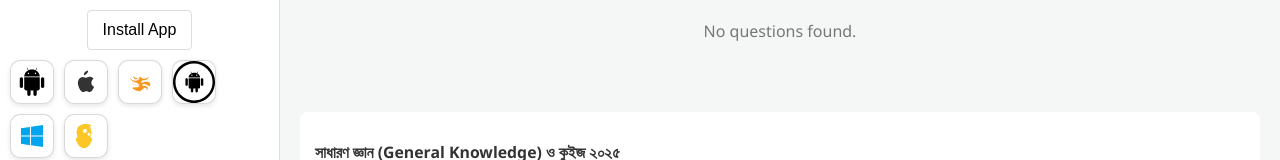
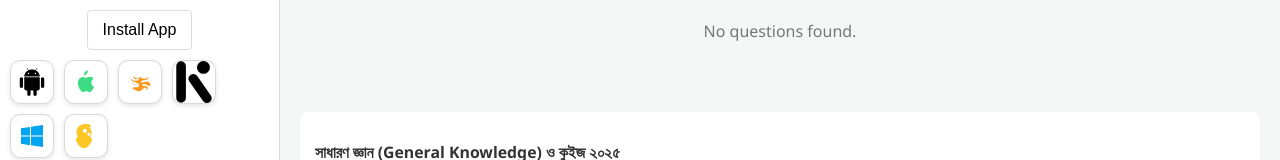
Before and after one commit to shifat100/daily-gk, a plain HTML site: page index.html in a window 1280 px wide. Shown: the part 178-338 px from the top of the page. Drawn offline with Linux system fonts and the light colour scheme; no server answers.

Commit message:
Update index.html

```diff
--- a/index.html
+++ b/index.html
@@ -101,7 +101,7 @@
 
     <!-- 2. iOS (iPhone/iPad) -->
     <a href="https://apps.apple.com/app-id" target="_blank" title="Download on App Store" style="display: flex; justify-content: center; align-items: center; width: 44px; height: 44px; background: rgba(255,255,255,0.1); border: 1px solid rgba(128,128,128,0.3); border-radius: 10px; text-decoration: none; color: #333; box-shadow: 0 2px 5px rgba(0,0,0,0.1);">
-        <svg style="width: 24px; height: 24px; fill: currentColor;" viewBox="0 0 24 24" xmlns="http://www.w3.org/2000/svg">
+        <svg style="width: 24px; height: 24px; fill: #3DDC84" viewBox="0 0 24 24" xmlns="http://www.w3.org/2000/svg">
             <path d="M18.71 19.5c-.83 1.24-1.71 2.45-3.05 2.47-1.34.03-1.77-.79-3.29-.79-1.53 0-2 .77-3.27.82-1.31.05-2.3-1.32-3.14-2.53C4.25 17 2.94 12.45 4.7 9.39c.87-1.52 2.43-2.48 4.12-2.51 1.28-.02 2.5.87 3.29.87.78 0 2.26-1.07 3.81-.91.65.03 2.47.26 3.64 1.98-.09.06-2.17 1.28-2.15 3.81.03 3.02 2.65 4.03 2.68 4.04-.03.07-.42 1.44-1.38 2.83M13 3.5c.73-.83 1.21-1.96 1.07-3.11-1.05.05-2.31.72-3.06 1.64-.65.8-1.23 2.09-1.07 3.12 1.17.09 2.33-.82 3.06-1.65"/>
         </svg>
     </a>
@@ -115,29 +115,7 @@
 
     <!-- 4. KaiOS -->
     <a href="https://www.kaiostech.com/store/" target="_blank" title="KaiOS Store" style="display: flex; justify-content: center; align-items: center; width: 44px; height: 44px; background: rgba(255,255,255,0.1); border: 1px solid rgba(128,128,128,0.3); border-radius: 10px; text-decoration: none; color: #6f02b5; box-shadow: 0 2px 5px rgba(0,0,0,0.1);">
-        <svg fill="#000000" height="800px" width="800px" version="1.1" id="Layer_1" xmlns="http://www.w3.org/2000/svg" xmlns:xlink="http://www.w3.org/1999/xlink"
-	 viewBox="0 0 512 512" xml:space="preserve">
-<g>
-	<path d="M256,0C114.6,0,0,114.6,0,256s114.6,256,256,256s256-114.6,256-256S397.4,0,256,0z M415.8,415.7
-		c-20.8,20.8-44.9,37.1-71.8,48.4c-27.8,11.8-57.4,17.7-88,17.7c-30.5,0-60.1-6-88-17.7c-26.9-11.4-51.1-27.7-71.8-48.4
-		c-20.8-20.8-37.1-44.9-48.4-71.8C36,316.1,30,286.5,30,256s6-60.1,17.7-88c11.4-26.9,27.7-51.1,48.4-71.8
-		c20.9-20.8,45-37.1,71.9-48.5C195.9,36,225.5,30,256,30s60.1,6,88,17.7c26.9,11.4,51.1,27.7,71.8,48.4
-		c20.8,20.8,37.1,44.9,48.4,71.8c11.8,27.8,17.7,57.4,17.7,88c0,30.5-6,60.1-17.7,88C452.8,370.8,436.5,395,415.8,415.7z"/>
-	<path d="M294.2,150.3l2.8-4.2l2.8-4.1l6.2-9.3c0.8-1.1,0.5-2.7-0.7-3.4c-1.1-0.8-2.7-0.5-3.4,0.7l-6.6,9.9l-2.8,4.2l-2.8,4.2
-		c-9-3.5-18.9-5.4-29.5-5.4c-10.5,0-20.5,1.9-29.5,5.4l-2.8-4.2l-2.8-4.2l-6.6-9.9c-0.8-1.1-2.3-1.4-3.4-0.7
-		c-1.1,0.8-1.4,2.3-0.7,3.4l6.2,9.3l2.8,4.1l2.8,4.2c-21,9.8-35.3,28.3-35.3,49.6h138.7C329.5,178.6,315.3,160.1,294.2,150.3z
-		 M230.4,180c-4.1,0-7.4-3.3-7.4-7.4s3.3-7.4,7.4-7.4c4.1,0,7.4,3.3,7.4,7.4C237.8,176.7,234.5,180,230.4,180z M289.8,180
-		c-4.1,0-7.4-3.3-7.4-7.4s3.3-7.4,7.4-7.4c4.1,0,7.4,3.3,7.4,7.4C297.3,176.7,294,180,289.8,180z"/>
-	<path d="M191.8,209.8h-1.1v12.3v10.1v86.6c0,8.7,7,15.7,15.7,15.7h11.3c-0.4,1.3-0.6,2.7-0.6,4.1v0.8v5V370
-		c0,8.2,6.7,14.9,14.9,14.9s14.9-6.7,14.9-14.9v-25.6v-5v-0.8c0-1.4-0.2-2.8-0.6-4.1h27.6c-0.4,1.3-0.6,2.7-0.6,4.1v0.8v5V370
-		c0,8.2,6.7,14.9,14.9,14.9c8.2,0,14.9-6.7,14.9-14.9v-25.6v-5v-0.8c0-1.4-0.2-2.8-0.6-4.1h11.3c8.7,0,15.7-7,15.7-15.7v-86.6v-10.1
-		v-12.4h-1.1H191.8V209.8z"/>
-	<path d="M166,209.8c-8.2,0-14.9,6.7-14.9,14.9v63.6c0,8.2,6.7,14.9,14.9,14.9c8.2,0,14.9-6.7,14.9-14.9v-63.6
-		C180.8,216.4,174.2,209.8,166,209.8z"/>
-	<path d="M354.3,209.8c-8.2,0-14.9,6.7-14.9,14.9v63.6c0,8.2,6.7,14.9,14.9,14.9c8.2,0,14.9-6.7,14.9-14.9v-63.6
-		C369.1,216.4,362.5,209.8,354.3,209.8z"/>
-</g>
-		</svg>
+        <svg fill="#000000" width="800px" height="800px" viewBox="0 0 24 24" role="img" xmlns="http://www.w3.org/2000/svg"><path d="M17.342 0a3.674 3.674 0 0 0-3.647 3.674 3.673 3.673 0 0 0 3.673 3.673A3.674 3.674 0 1 0 17.342 0zM4.623.16a2.746 2.746 0 0 0-2.747 2.747v18.167a2.747 2.747 0 1 0 5.494 0V2.907A2.749 2.749 0 0 0 4.623.16zm6.95 7.208a2.729 2.729 0 0 0-2.237 4.294l7.81 11.155a2.729 2.729 0 1 0 4.471-3.131L13.807 8.53a2.729 2.729 0 0 0-2.234-1.163z"/></svg>
     </a>
 
     <!-- 5. Windows -->
```
